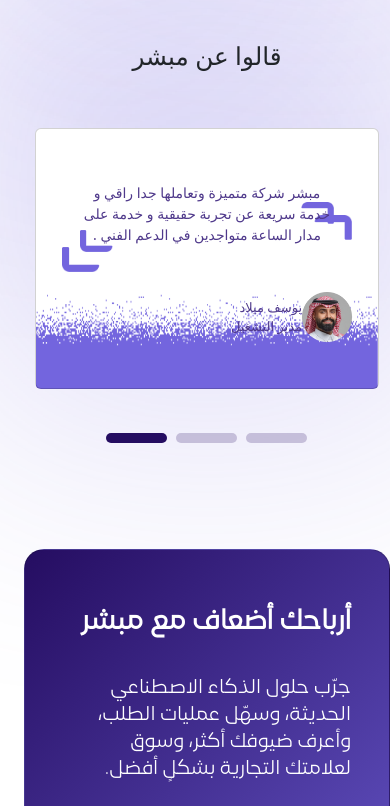
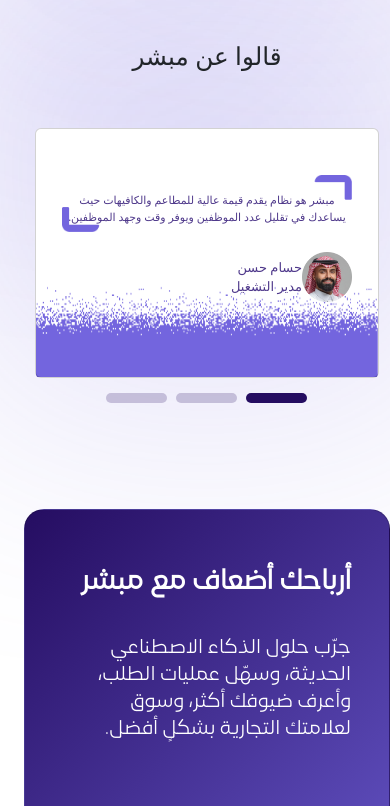
Before and after one commit to Ahmadam37/mbshr, a plain HTML site: page indexAr.html in a window 390 px wide. Shown: the part 4440-5246 px from the top of the page. Drawn offline with nearby package versions, Linux system fonts and the light colour scheme; files whose address does not match are found by name.

Commit message:
change in testmon

```diff
--- a/css/style.css
+++ b/css/style.css
@@ -917,13 +917,15 @@ body {
   margin: 0 20px;
 }
 @media only screen and (max-width: 820px) {
-  .testmon .card-text {
-    text-align: center;
-    background-image: url("../img/BgCorner.png");
+  .imgCardText {
     background-size: 100%;
     background-position: bottom;
     background-repeat: no-repeat;
     padding: 7px 1px;
+  }
+  .testmon .card-text {
+    text-align: center;
+
     color: #4f398b;
   }
   .line h3,
@@ -938,7 +940,6 @@ body {
 }
 .bigCrad {
   max-width: 100%;
-  min-height: 407px;
   background: rgb(37, 13, 97);
   background: linear-gradient(
     135deg,
@@ -1066,12 +1067,8 @@ a #readMore {
 }
 @media only screen and (max-width: 820px) {
   .testmon .card-text {
-    text-align: center;
-    background-image: url("../img/BgCorner.png");
-    background-size: 100%;
-    background-position: bottom;
-    background-repeat: no-repeat;
-    padding: 7px 1px;
+    margin-top: 30px;
+    font-size: 11px;
     color: #4f398b;
   }
   .cardsBlog {
--- a/indexAr.html
+++ b/indexAr.html
@@ -455,10 +455,12 @@
                 >
                   <div>
                     <div class="imgCardText">
+                      <div class="imgPar">
                         <p class="card-text">
                           مبشر هو نظام يقدم قيمة عالية للمطاعم والكافيهات حيث
                           يساعدك في تقليل عدد الموظفين ويوفر وقت وجهد الموظفين.
                         </p>
+                      </div>
                     </div>
                     <div class="card-foter">
                       <img
@@ -482,10 +484,12 @@
                 >
                   <div>
                     <div class="imgCardText">
+                      <div class="imgPar">
                         <p class="card-text">
                           ممتازين جدا وشغلهم دقيق وسريع في الموعد . لا يوجد أي
                           أعطال تقنية .
                         </p>
+                      </div>
                     </div>
                     <div class="card-foter">
                       <img
@@ -508,10 +512,13 @@
                 >
                   <div>
                     <div class="imgCardText">
+                      <div class="imgPar">
                         <p class="card-text">
-                        مبشر شركة متميزة وتعاملها جدا راقي و خدمة سريعة عن تجربة
-                        حقيقية و خدمة على مدار الساعة متواجدين في الدعم الفني .
+                          مبشر شركة متميزة وتعاملها جدا راقي و خدمة سريعة عن
+                          تجربة حقيقية و خدمة على مدار الساعة متواجدين في الدعم
+                          الفني .
                         </p>
+                      </div>
                     </div>
                     <div class="card-foter">
                       <img
--- a/js/JS.js
+++ b/js/JS.js
@@ -38,8 +38,8 @@ $(document).ready(function () {
     centerMode: true,
     centerPadding: "350px",
     dots: true,
-    autoplay: true,
-    autoplaySpeed: 2000,
+    // autoplay: true,
+    // autoplaySpeed: 2000,
     rtl: document.dir == "rtl" ? true : false,
     arrows: false,
     slidesToScroll: 1,
```
Lines whose indentation alone changed are shown as unchanged.
